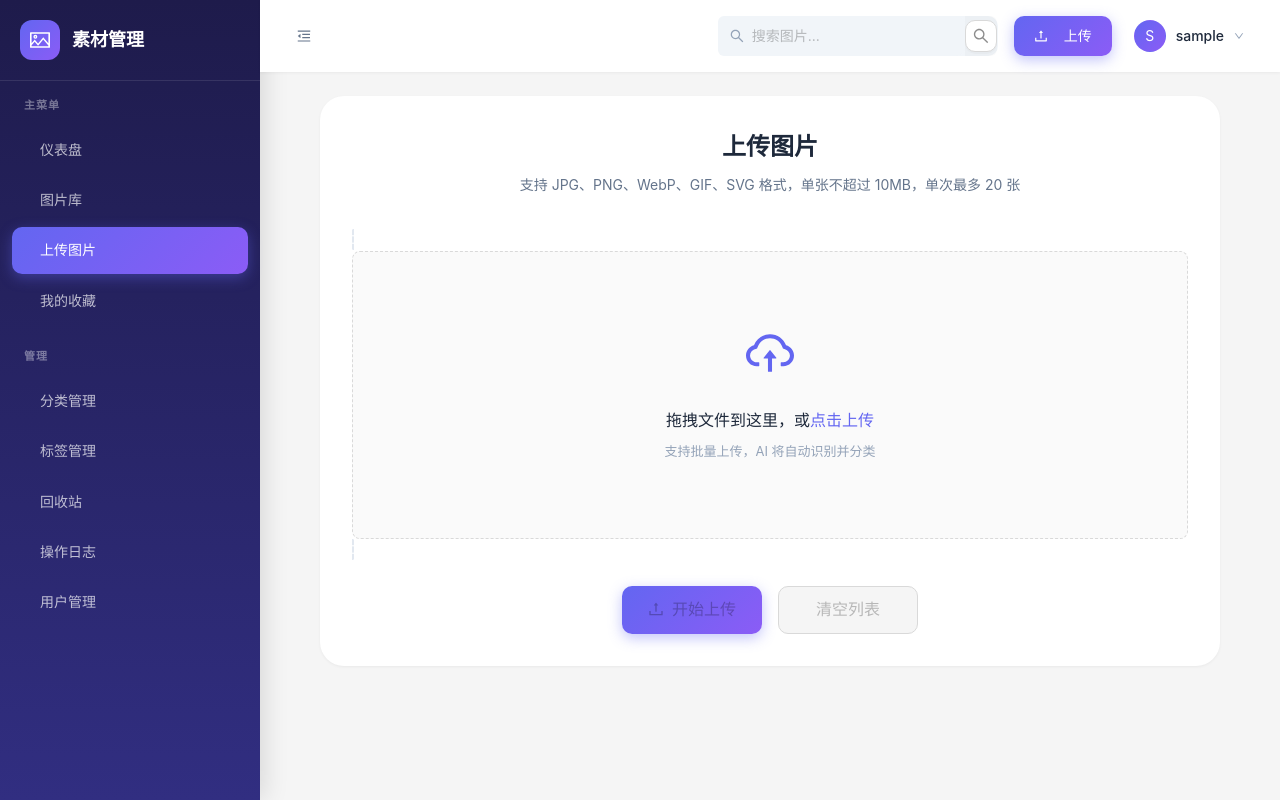
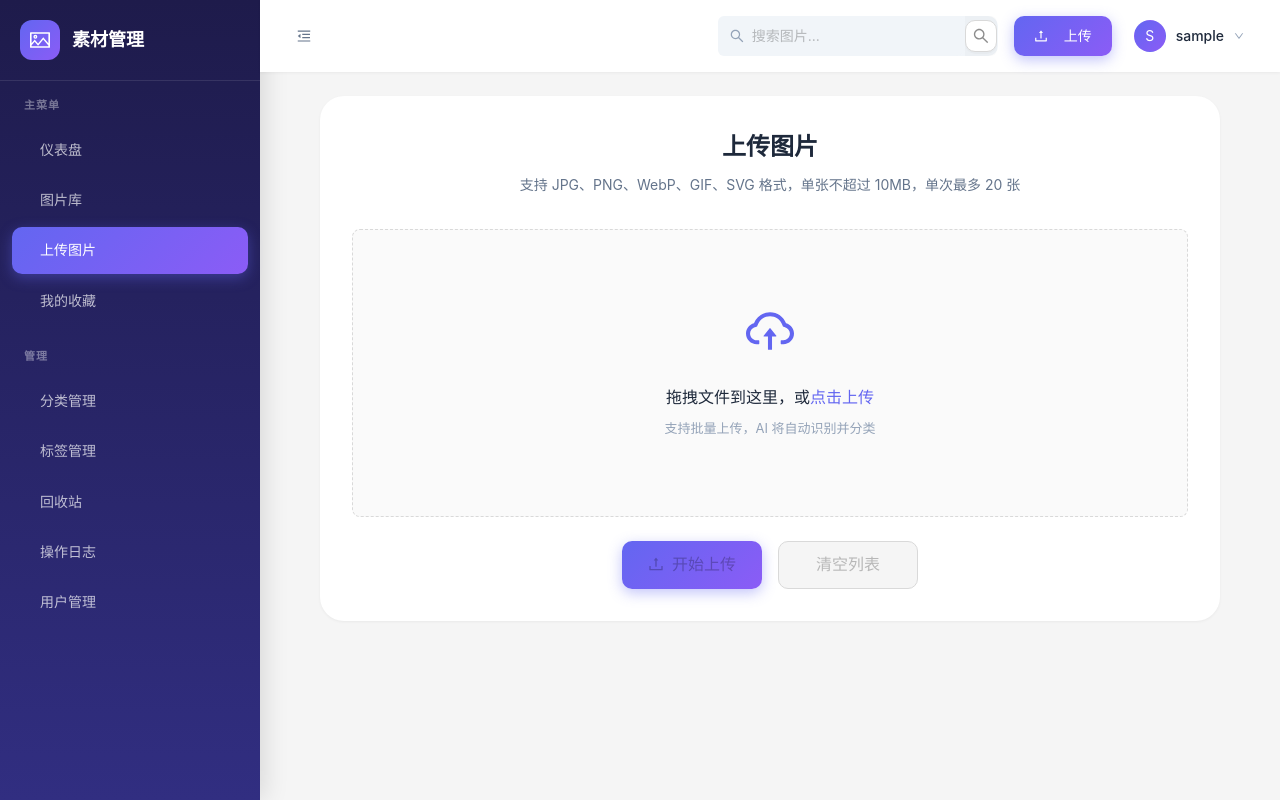
Before and after one commit to henrybjsoft/ai-image-store, a Vue app in the folder client/: page /upload in a window 1280 px wide. Built offline with nearby package versions, Linux system fonts and the light colour scheme; sample sign-in values are in the browser's storage.

Commit message:
样式小调整

```diff
--- a/client/src/views/Upload.vue
+++ b/client/src/views/Upload.vue
@@ -191,7 +191,6 @@ function handleClear() {
 
 .uploader {
   border-radius: 16px !important;
-  border: 2px dashed #e2e8f0 !important;
   background: #f8fafc !important;
   transition: all 0.3s ease !important;
 }
```
